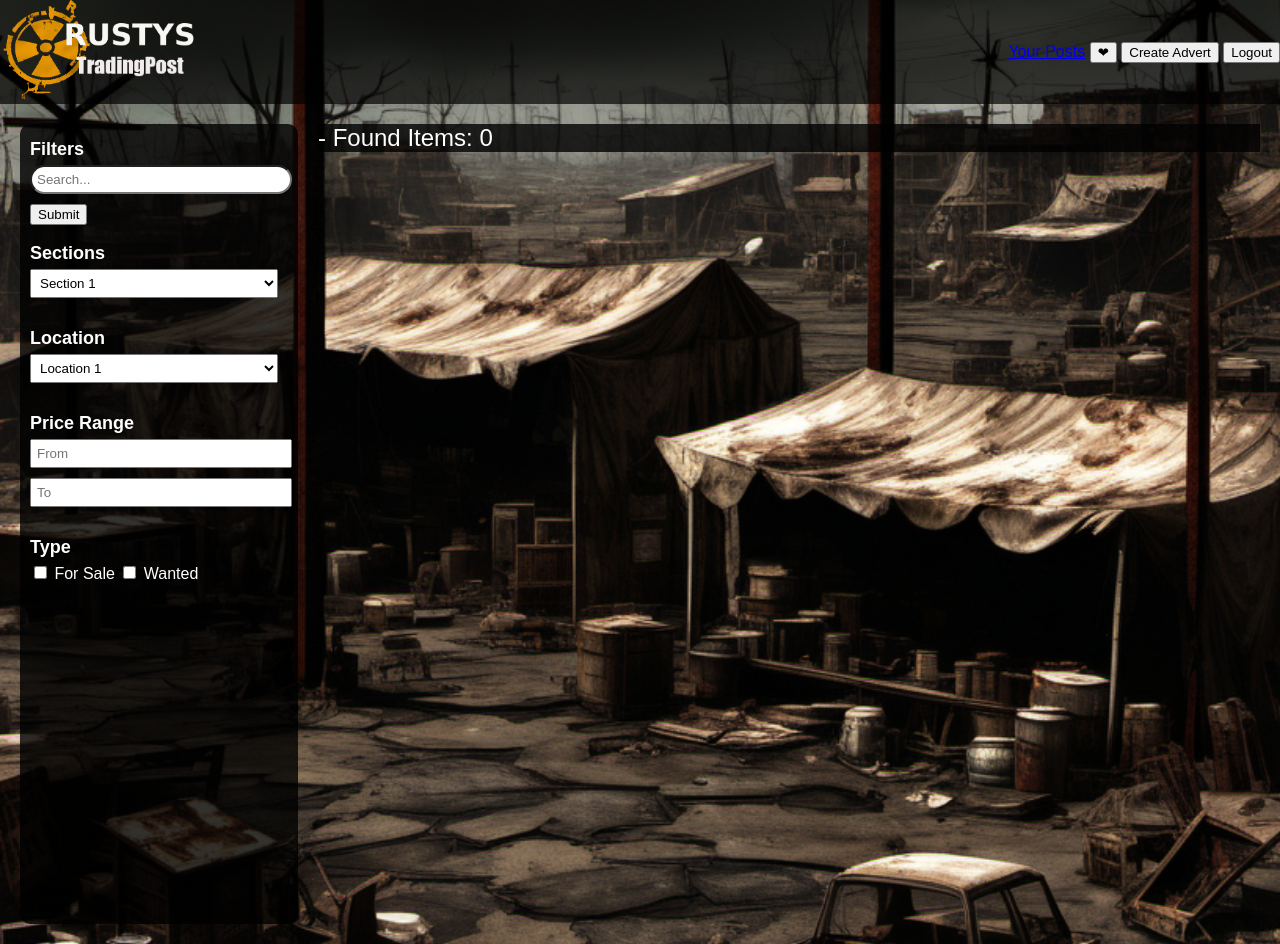
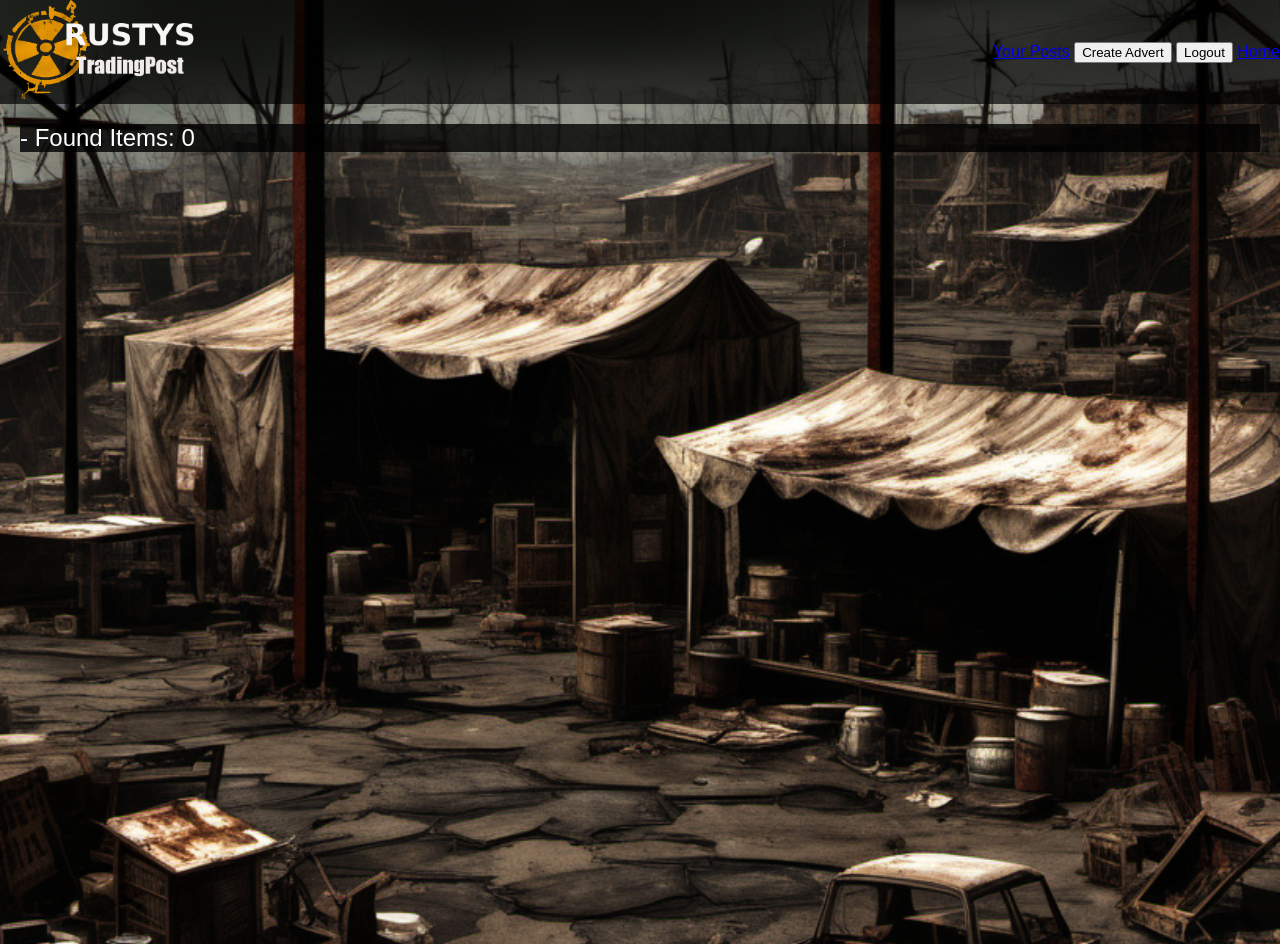
Before and after one commit to joemellis/final-project, a Django app: page /search/ in a window 1280 px wide. Run offline with Django 5.2, Linux system fonts and the light colour scheme; the visitor is signed in with stand-in values (Sample User, id 1).

Commit message:
now orders by date, newest first

```diff
--- a/home/templates/home/index.html
+++ b/home/templates/home/index.html
@@ -28,9 +28,7 @@
             <div>
                 <button class="contact-button">Contact</button>
             </div>
-            <div class="card-favorite">
-                <button>&#10084;</button>
-            </div>
+
         </div>
     </div>
  {% endfor %}
--- a/home/views.py
+++ b/home/views.py
@@ -8,9 +8,8 @@
 #def index(request):
 #    return render(request,'home/index.html')
 def index(request):
-    home_list = Home.objects.all()
+    home_list = Home.objects.all().order_by('-created_on')
     return render(request, 'home/index.html', {'home_list': home_list})
-
 # ------------------------------------------------CREATE A POST
 
 @login_required
--- a/static/css/style.css
+++ b/static/css/style.css
@@ -42,6 +42,7 @@
 }
 
 .filters {
+    display: none;
     width: 20%;
     padding-right: 20px;
     padding-left: 10px;
@@ -76,6 +77,7 @@
 
 .content {
     flex: 1;
+    max-width: 100%;
 }
 
 .category-heading {
@@ -94,6 +96,7 @@
     display: flex;
     border-radius: 10px;
     max-height: 200px;
+    max-width: 100%;
 }
 
 .card-image {
@@ -108,8 +111,11 @@
     height: auto;
     justify-self: center;
     margin-right: 10px;
+    max-width: 300px;
 }
-
+.card p{
+    max-width: 200px;
+}
 .image-overlay {
     position: absolute;
     top: 0;
@@ -118,7 +124,6 @@
     color: white;
     display: flex;
     align-items: center;
-
     border-radius: 50px;
 }
 
@@ -136,6 +141,7 @@
     flex: 2;
     padding: 2px;
     margin-left: 10px;
+    max-width: 20%;
 }
 
 .card-info h3 {
--- a/templates/base.html
+++ b/templates/base.html
@@ -23,9 +23,10 @@
             {% if user.is_authenticated %}
                 <!-- Show logout and favorite buttons if user is logged in -->
                 <a href="{% url 'user_posts' %}">Your Posts</a>
-                <button>&#10084;</button>
+
                 <button onclick="location.href='{% url 'create_advert' %}'">Create Advert</button>
                 <button onclick="location.href='{% url 'account_logout' %}'">Logout</button>
+                <a href="{% url 'index' %}">Home</a>
                 {% else %}
                 <!-- Show login and sign up buttons if user is not logged in -->
                 <button onclick="location.href='{% url 'account_login' %}'">Login</button>
@@ -35,6 +36,7 @@
     </nav>
 
     <main class="main">
+        <!--
         <div class="filters">
             <h2>Filters</h2>
             <div class="filter-section">
@@ -54,7 +56,7 @@
                     <option value="location1">Location 1</option>
                     <option value="location2">Location 2</option>
                     <option value="location3">Location 3</option>
-                    <!-- Add more options  -->
+
                 </select>
             </div>
             <div class="filter-price">
@@ -72,6 +74,7 @@
                 </label>
             </div>
         </div>
+         -->
         <div class="content">
             {%block content%}
             {%endblock%}
```
Also changed, not shown: home/templates/home/user_posts.html (+3 -4 lines).
